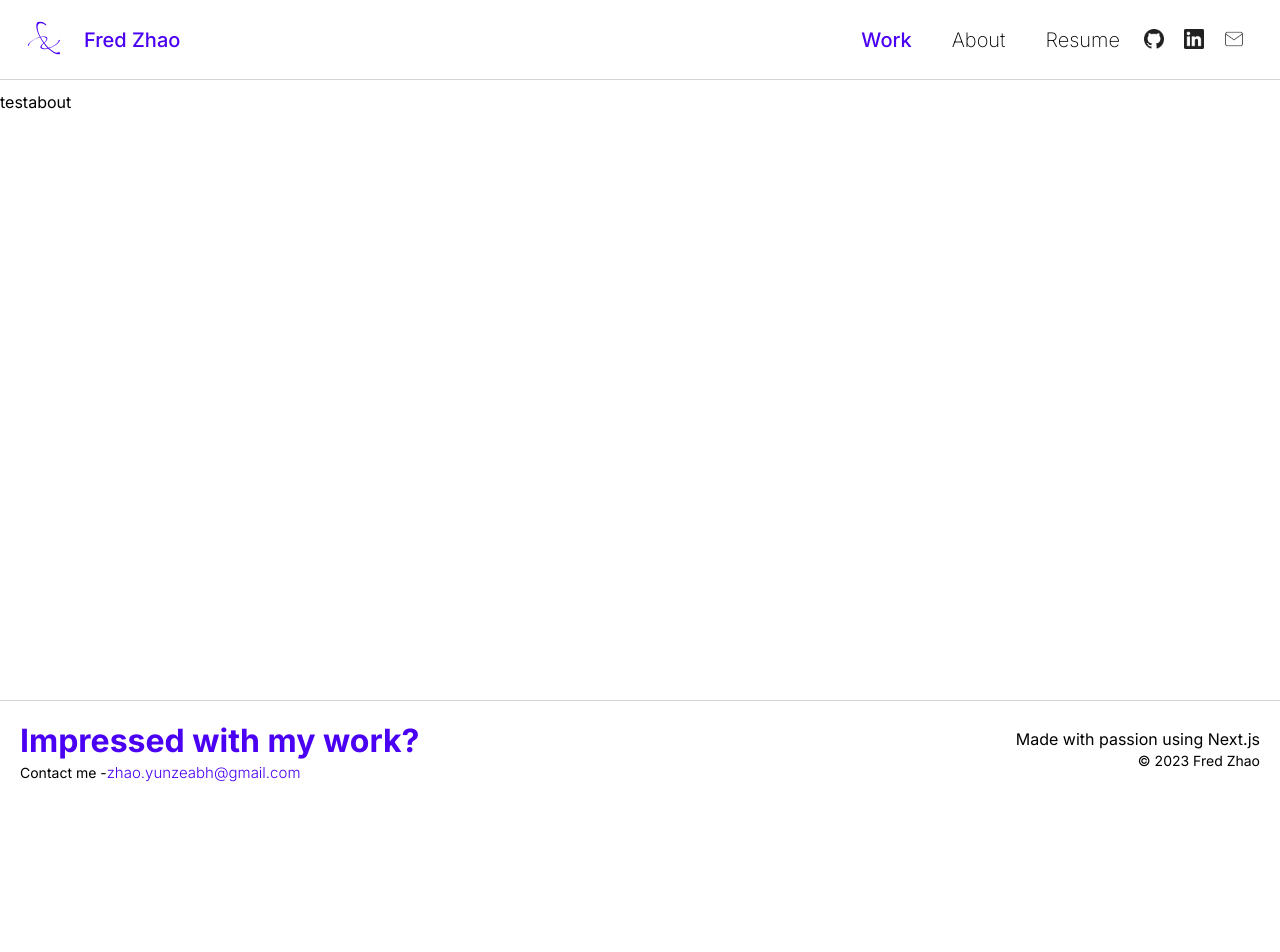
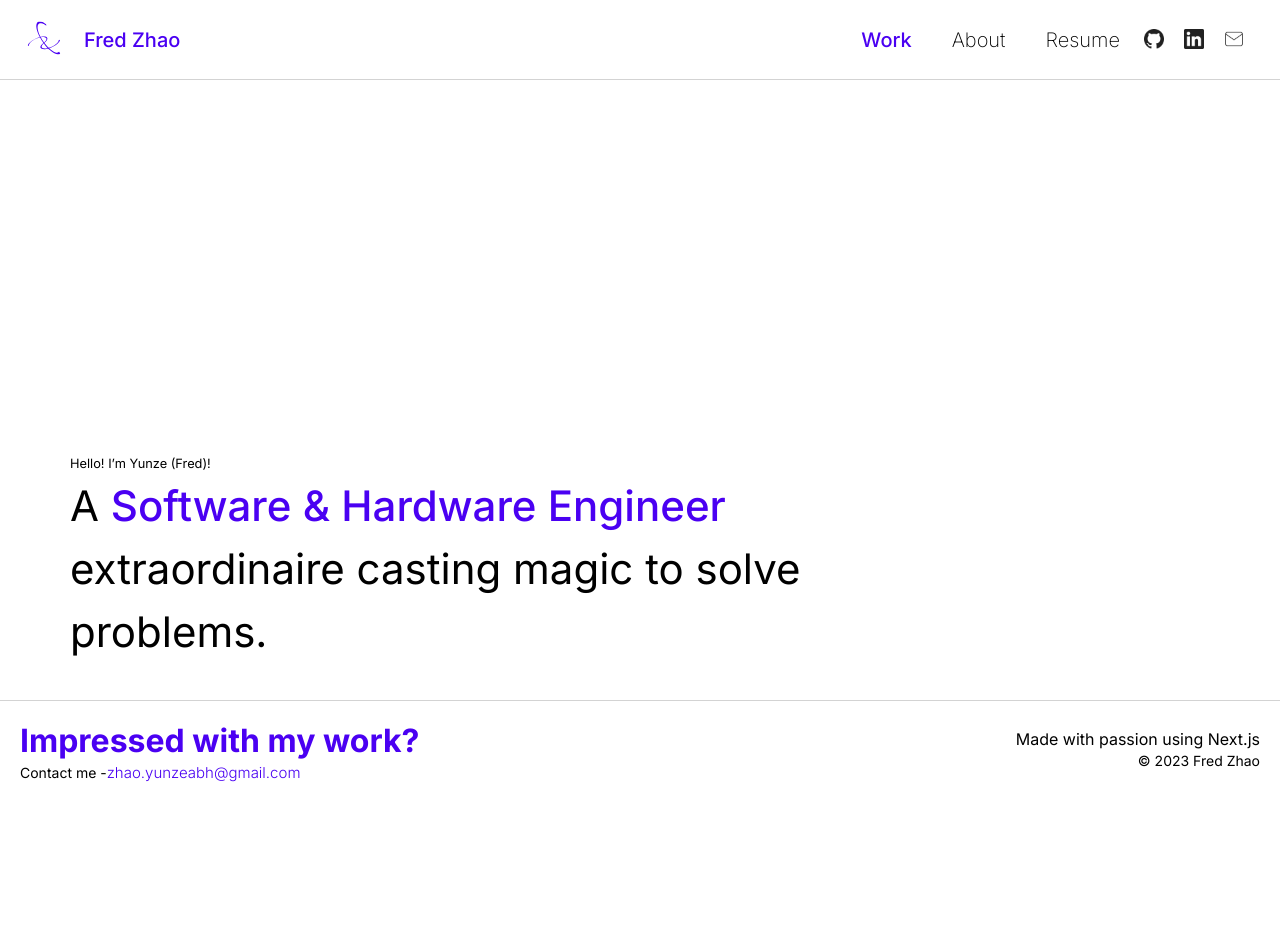
Before and after one commit to Yunzez/portfolio, a Next.js app in the folder portfolio/: page / in a window 1280 px wide. Shown: the top 952 px of the page. Before the commit the page ends 800 px from the top, so only its background shows below. Built offline with nearby package versions, Linux system fonts and the light colour scheme.

Commit message:
add welcome

```diff
--- a/portfolio/app/page.tsx
+++ b/portfolio/app/page.tsx
@@ -1,10 +1,31 @@
+"use client";
+
 import Image from "next/image";
 import Link from "next/link";
+import { PurpleText } from "./theme/themedComponents";
+import styled from "styled-components";
 export default function Test() {
+  const WelcomeContainer = styled.div`
+    height: calc(100vh - 80px);
+    margin-left: 70px;
+    margin-top: 450px;
+  `;
+
   return (
     <main>
-      test
-      <Link href="/about">about</Link>
+      <section>
+        <WelcomeContainer className="md:w-3/5">
+          <small>Hello! {"I’m "}Yunze (Fred)!</small>
+          <div style={{ fontSize: "42px" }}>
+            A{" "}
+            <PurpleText fontSize="42px" fontWeight={500}>
+              Software & Hardware Engineer
+            </PurpleText>{" "}
+            extraordinaire casting magic to solve problems.
+          </div>
+        </WelcomeContainer>
+        <div className="md:w-3/8">image place holder</div>
+      </section>
     </main>
   );
 }
```
